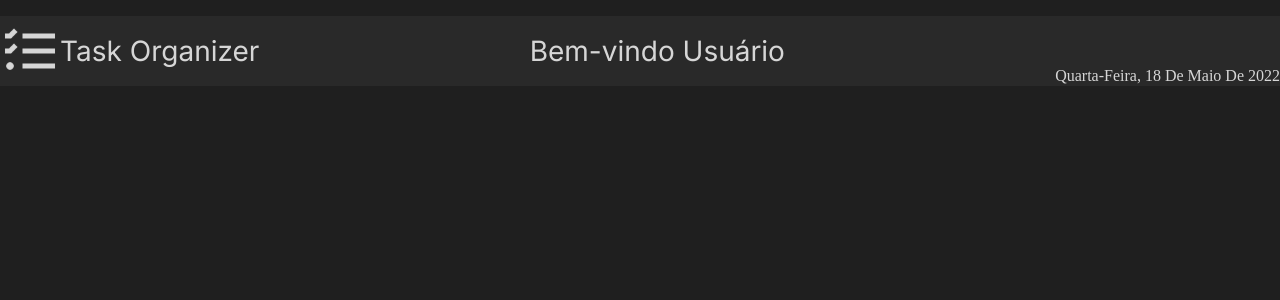
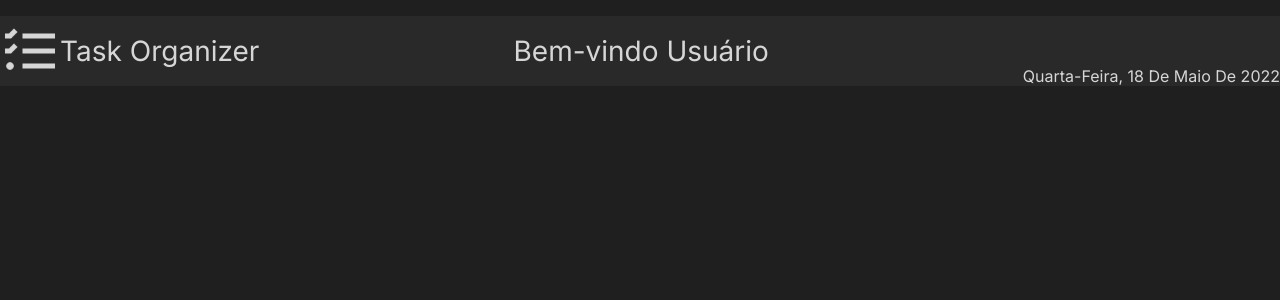
Before and after one commit to rogeriop1990cv/ebytr-task-organizer, a React (Create React App) app in the folder frontend/: page / in a window 1280 px wide. Shown: the top 300 px of the page. Built offline with nearby package versions, Linux system fonts and the light colour scheme.

Commit message:
style: adding text font to project

```diff
--- a/frontend/src/App.css
+++ b/frontend/src/App.css
@@ -1,9 +1,8 @@
+
 :root {
   --background-bg-color: #1F1F1F;
   --text-bg-color: #D6D6D6;
-  --background-div-color: #292929
-  ;
-  ;
+  --background-div-color: #292929;
 }
 
 * {
--- a/frontend/src/components/Header.css
+++ b/frontend/src/components/Header.css
@@ -1,5 +1,3 @@
-@import url('https://fonts.googleapis.com/css2?family=Inter&family=Open+Sans:ital,wght@0,300;0,400;0,500;0,600;0,700;0,800;1,300;1,400;1,500;1,600;1,700;1,800&display=swap');
-
 .header * {
   background: transparent;
 }
@@ -19,14 +17,13 @@
 }
 
 .header__text {
-  font-family: 'Inter', sans-serif;
   font-style: normal;
   font-weight: 400;
   font-size: 28px;
   line-height: 34px;
 }
+
 .header__welcome{
-  font-family: 'Inter', sans-serif;
   font-style: normal;
   font-weight: 400;
   font-size: 28px;
--- a/frontend/src/index.css
+++ b/frontend/src/index.css
@@ -1,3 +1,5 @@
+@import url('https://fonts.googleapis.com/css2?family=Inter&family=Open+Sans:ital,wght@0,300;0,400;0,500;0,600;0,700;0,800;1,300;1,400;1,500;1,600;1,700;1,800&display=swap');
+
 /* http://meyerweb.com/eric/tools/css/reset/
    v2.0 | 20110126
    License: none (public domain)
@@ -22,6 +24,7 @@ time, mark, audio, video {
 	font-size: 100%;
 	font: inherit;
 	vertical-align: baseline;
+	font-family: 'Inter', sans-serif;
 }
 /* HTML5 display-role reset for older browsers */
 article, aside, details, figcaption, figure,
```
